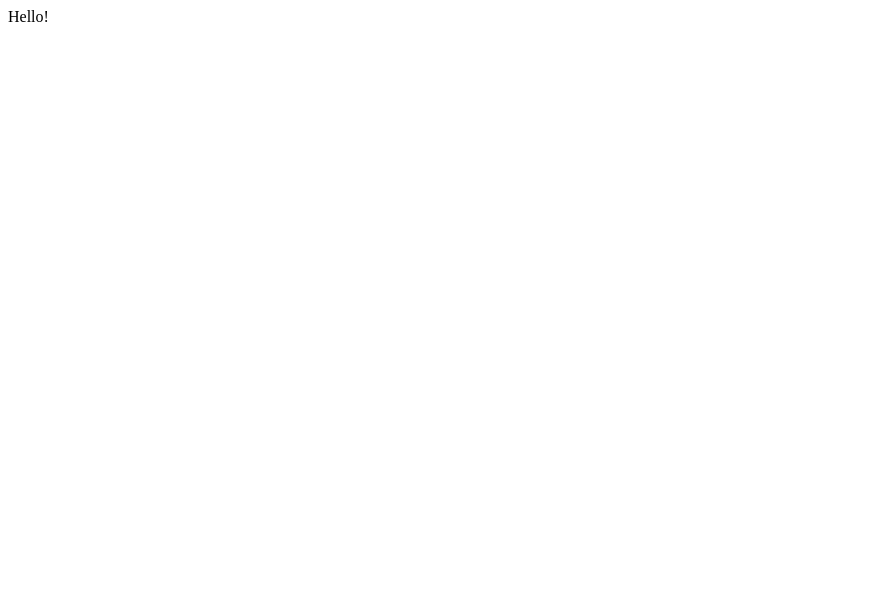
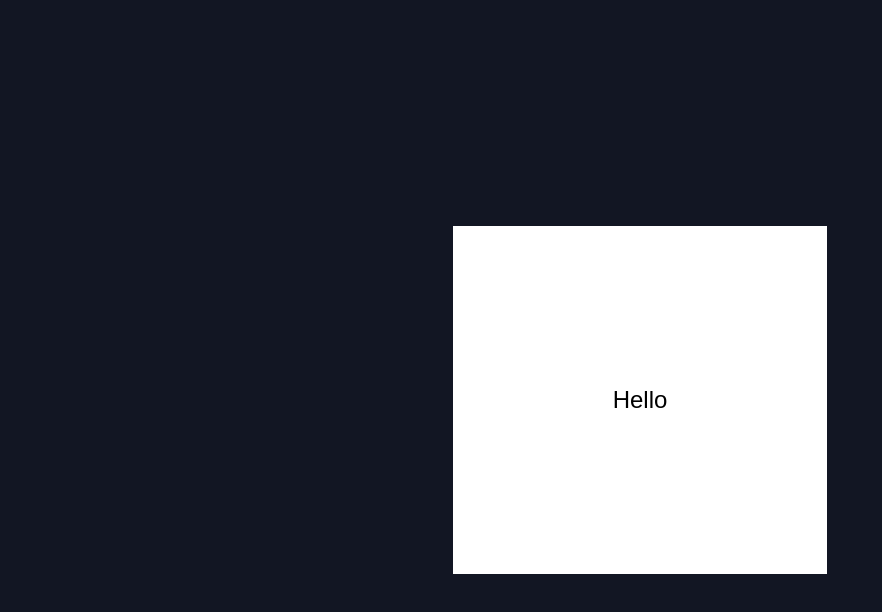
Before and after one commit to ShaghigRast/AngularBeginner, a plain HTML site: page index.html in a window 1280 px wide. Shown: the whole page, without its empty margins (0-882 px from the left). Drawn offline with Linux system fonts and the light colour scheme.

Commit message:
main.scss commit

```diff
--- a/index.html
+++ b/index.html
@@ -3,8 +3,17 @@
 <head>
     <meta charset="UTF-8">
     <title>My first Angular Project</title>
+    <link href="css/main.css" rel="stylesheet" type="text/css"/>
 </head>
 <body>
-    <span>Hello!</span>
+    <div class="popup-wrapper">
+        <div class="popup-table">
+            <div class="popup-cell">
+                <div class="popup-block">
+                    <div class="popup">Hello</div>
+                </div>
+            </div>
+        </div>
+    </div>
 </body>
 </html>
--- /dev/null
+++ b/sass/main.scss
@@ -0,0 +1,36 @@
+* {
+  box-sizing: border-box;
+  padding: 0;
+  margin: 0;
+  background: none;
+  border: 0;
+}
+.popup-wrapper {
+  position: fixed;
+  top: 0;
+  left: 0;
+  width: 100%;
+  height: 100%;
+  background: #121623;
+  overflow-y: auto;
+  .popup-table {
+    width: 100%;
+    height: 100%;
+    display: table;
+    .popup-cell {
+      display: table-cell;
+      vertical-align: middle;
+      text-align: center;
+      .popup-block {
+        display: inline-block;
+        text-align: left;
+        margin: 24px 0;
+      }
+    }
+  }
+}
+.popup {
+  background: white;
+  padding: 160px;
+  font: 24px Arial;
+}
```
Also changed, not shown: css/main.css (added), 1 other file.
